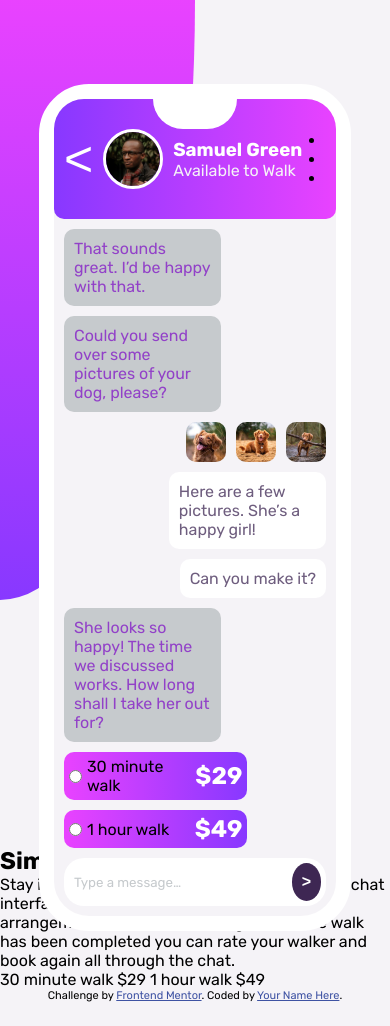
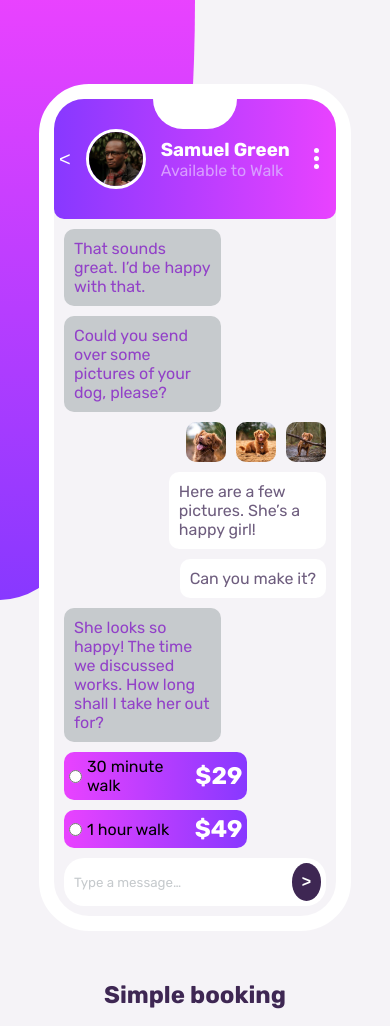
Before and after one commit to zs21/chat_app, a plain HTML site: page index.html in a window 390 px wide. Shown: the top 1026 px of the page. Before the commit the page ends 1002 px from the top, so only its background shows below. Drawn offline with Linux system fonts and the light colour scheme.

Commit message:
mobile css close to an end

```diff
--- a/index.html
+++ b/index.html
@@ -27,7 +27,7 @@
   </head>
   <body>
     <div class="top-left-corner"></div>
-
+  <main>
     <section class="phone-container">
       <div class="screen-top"></div>
       <div class="app-user">
@@ -88,16 +88,17 @@
       </div>
     </section>
     <section class="about">
-      <div class="about-container">
+      <!-- <div class="about-container"> -->
         <h1>Simple booking</h1>
         <p>Stay in touch with our dog walkers through
           the chat interface. This makes it easy to discuss arrangements and make
           bookings. Once the walk has been completed you can rate your walker and book
           again all through the chat.</p>
-      </div>
+      <!-- </div> -->
     </section>
+  </main>
 
-       30 minute walk $29 1 hour walk $49
+
 
 
     <div class="attribution">
--- a/style.css
+++ b/style.css
@@ -23,6 +23,7 @@
     margin: 0;
     padding: 0;
     box-sizing: border-box;
+
 }
 
 img {
@@ -46,6 +47,18 @@ body {
     border-bottom-right-radius: 100%;
 }
 
+main {
+    display: flex;
+    flex-direction: column;
+    align-items: center;
+    position: relative;
+    top: 10vh;
+    gap: 30px;
+    max-width: 80%;
+    margin: auto;
+
+}
+
 .phone-container {
     border: 15px;
     border-color: var(--white);
@@ -54,11 +67,10 @@ body {
     display: flex;
     flex-direction: column;
     align-items: center;
-    top: 10vh;
     position: relative;
     background-color: var(--light-grayish-violet);
-    max-width: 80%;
-    left: 10%;
+    max-width: 400px;
+
 }
 
 .screen-top {
@@ -80,20 +92,26 @@ body {
         width: 100%;
         display: flex;
         align-items: center;
-        /* justify-content: space-between; */
-        padding: 30px 10px;
-        gap: 10px;
+        justify-content: space-between;
+        padding: 30px 5px;
+        gap: 15px;
 
     }
 
     .app-user button {
         background: none;
         border: none;
-         font-size: 50px;
+         font-size: 20px;
         color: var(--white);
+     }
 
-  }
+     .menu-toggle ul {
+         color: var(--white);
+        line-height: 0.5;
+         margin-block-end: 0;
+         margin-block-start: 0;
 
+     }
 
 
   .user-image img {
@@ -113,8 +131,9 @@ body {
         color: var(--white);
     }
     .user-review p {
-        color: var(--light-grayish-violet);
+        color: var(--pale-violet);
         font-weight: 400;
+        font-size: 16px;
     }
 
     .chat-story {
@@ -211,3 +230,25 @@ body {
         font-weight: 700;
         border: none;
     }
+
+    .about {
+    display: flex;
+    flex-direction: column;
+    align-items:  center;
+    text-align: center;
+    gap: 20px;
+    padding: 20px;
+    max-width: 400px;
+   }
+
+   .about h1 {
+       color: var(--very-dark-desaturated-violet);
+   }
+
+   .about p {
+       color: var(--dark-grayish-violet);
+   }
+
+   .attribution {
+       display: none;
+   }
```
